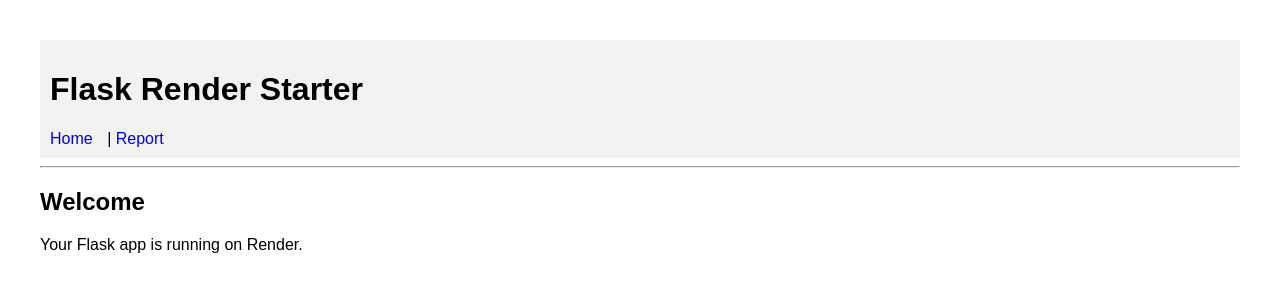
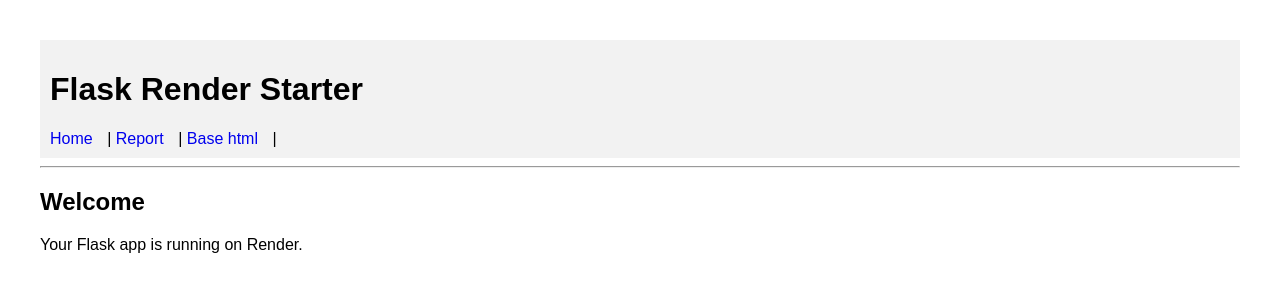
Before and after one commit to Sunil-Chakraborty/example, a Flask app: page / in a window 1280 px wide. Shown: the top 300 px of the page. Run offline with Flask 3, Linux system fonts and the light colour scheme.

Commit message:
Update base.html

```diff
--- a/templates/base.html
+++ b/templates/base.html
@@ -11,7 +11,8 @@
 <h1>Flask Render Starter</h1>
 <nav>
 <a href="/">Home</a> |
-<a href="/report">Report</a>
+<a href="/report">Report</a> |
+<a href="/preview">Base html</a> |
 </nav>
 </header>
 
```
